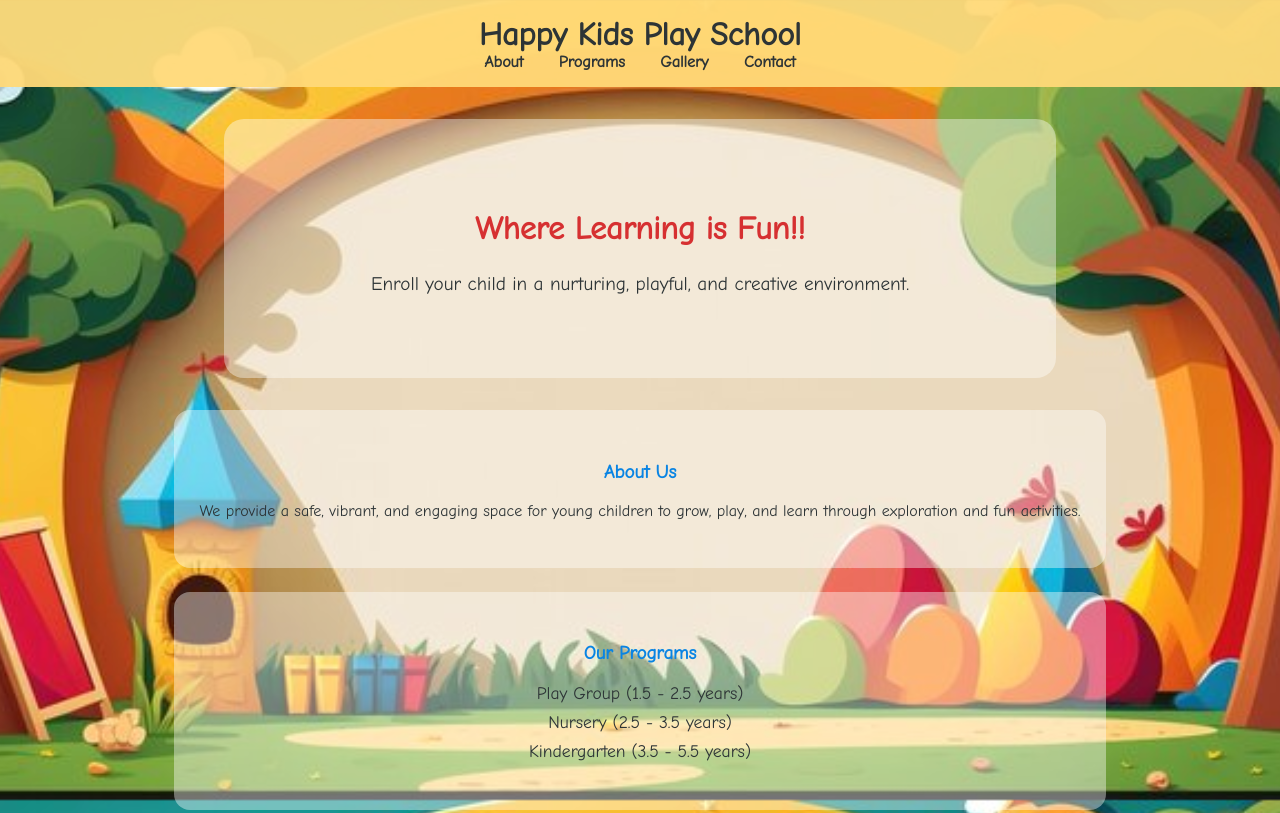
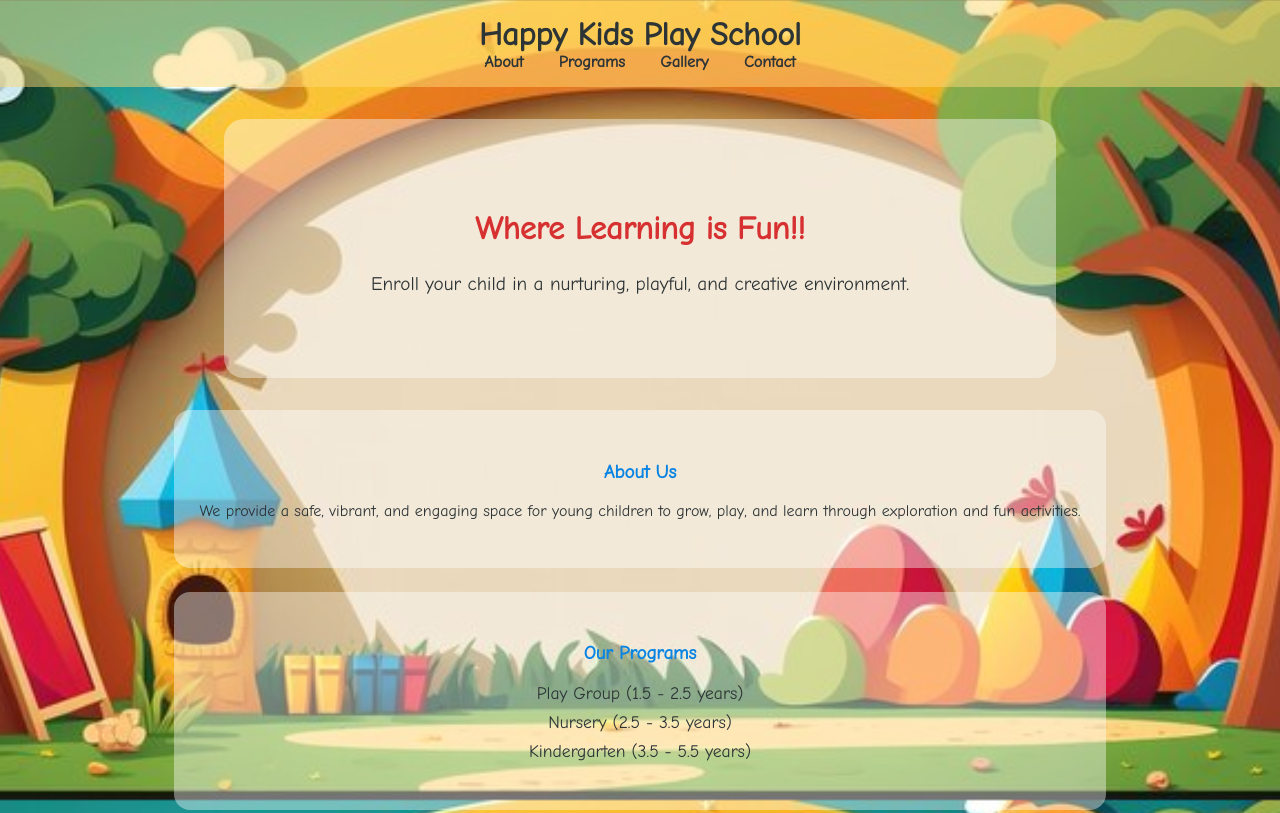
Before and after one commit to Sup0709/playschool-website, a plain HTML site: page index.html in a window 1280 px wide. Shown: the top 813 px of the page. Drawn offline with Linux system fonts and the light colour scheme.

Commit message:
Update index.html

```diff
--- a/index.html
+++ b/index.html
@@ -20,7 +20,7 @@
     }
 
     header {
-      background-color: rgba(255, 218, 121, 0.95);
+      background-color: rgba(255, 218, 121, 0.5);
       padding: 1em;
       text-align: center;
     }
```
